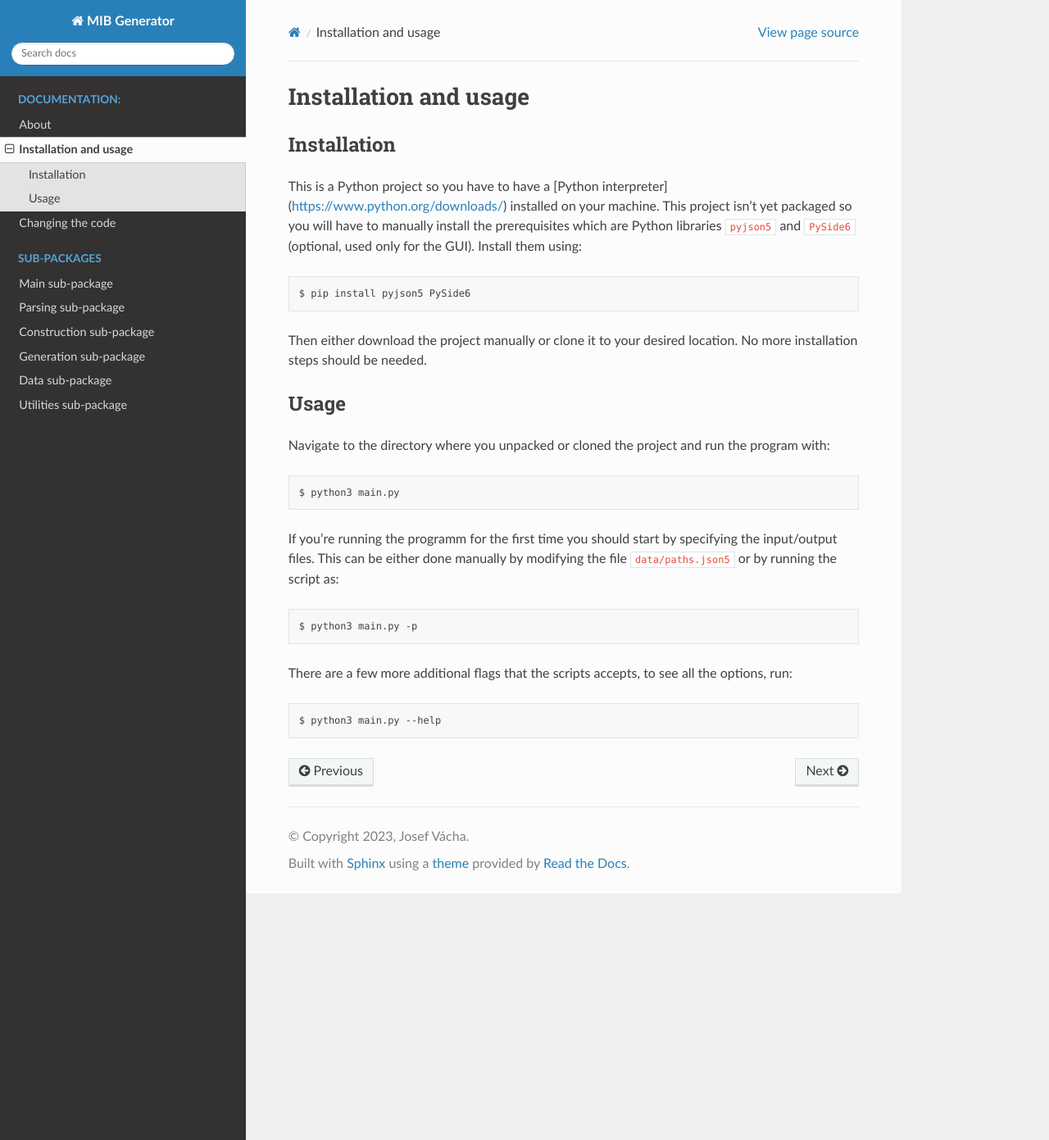
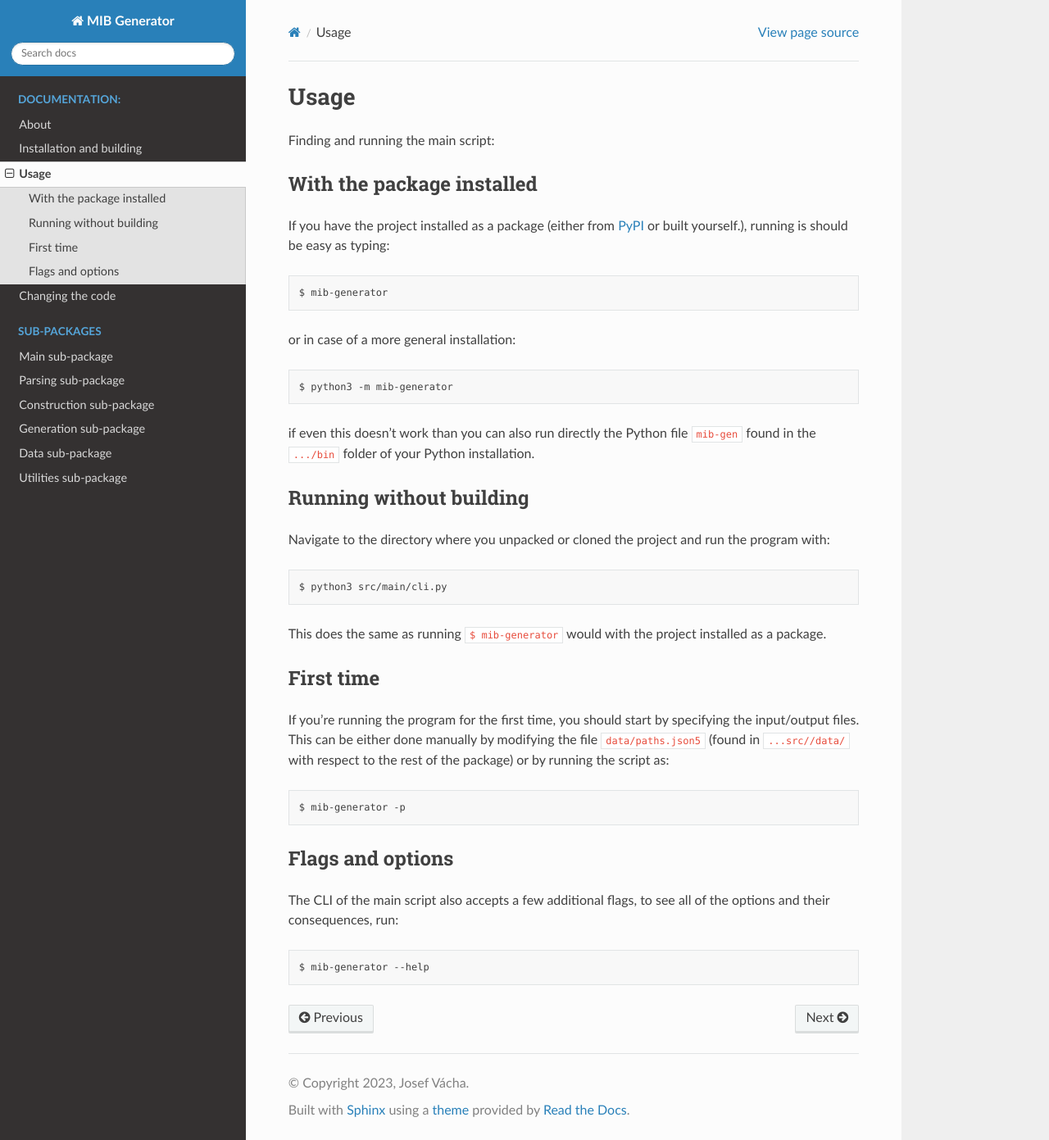
Before and after one commit to vachaj11/MIB-Generator, a Sphinx documentation site: the page built from docs/usage.rst, in a window 1280 px wide and 1391 px high. Shown: the whole window at 82% size. Built offline with Sphinx 7.4.7 and the Read the Docs theme 2.0.0, drawn with Linux system fonts in a browser that asks for light colours.

Commit message:
Updated the documentation on installation and building and uploaded the project to PyPI.

```diff
--- a/docs/index.rst
+++ b/docs/index.rst
@@ -16,7 +16,8 @@
    :caption: Documentation:
 
    About <about>
-   Installation and usage <usage>
+   Installation and building <installation>
+   Usage <usage>
    Changing the code <change>
 
 .. toctree::
--- /dev/null
+++ b/docs/installation.rst
@@ -0,0 +1,58 @@
+Installation and building
+=========================
+
+This is a Python project so in any case you have to have a `Python interpreter <https://www.python.org/downloads/>`_ installed on your machine.
+
+Installation
+------------
+
+The releases are published to `PyPI <https://pypi.org/project/mib-generator>`_ and so the project can be most easily installed with: ::
+
+	$ pip install mib-generator
+
+Or alternatively: ::
+
+	$ python3 -m pip install mib-generator
+
+
+Building from source
+--------------------
+
+Clone the source repository using: ::
+
+	$ git clone https://github.com/vachaj11/MIB-Generator.git
+
+Navigate to the cloned directory: ::
+
+	$ cd MIB-Generator
+
+The building process requires the Python ``build`` package. Install it (or check the installation) with: ::
+
+	$ python3 -m pip install --upgrade build
+
+Build the MIB Generator package with: ::
+
+	$ python3 -m build
+
+If this finishes successfully, navigate to the build directory: ::
+
+	$ cd dist
+
+And install the built package with: ::
+
+	$ python3 -m pip install *.whl
+
+(Replace the ``*.whl`` with the full name in case you have multiple versions built.)
+
+Running without building
+------------------------
+
+The set of scripts can also be used directly without any building and packet installation. In such case, clone the source code into desired directory with: ::
+
+	$ git clone https://github.com/vachaj11/MIB-Generator.git
+
+Before running the cloned code, you will have to manually install the prerequisite python libraries, which are ``json5`` and ``PySide6`` (optional, used only for the GUI). Install them using (assuming a standard Python3 environment): ::
+
+	$ python3 -m pip install json5 PySide6
+
+You should then be able to directly run any script found in the package, subpackages and modules in the ``./src`` directory.
--- a/docs/usage.rst
+++ b/docs/usage.rst
@@ -1,28 +1,41 @@
-Installation and usage
-======================
+Usage
+=====
 
-Installation
-------------
+Finding and running the main script:
 
-This is a Python project so you have to have a [Python interpreter](https://www.python.org/downloads/) installed on your machine. This project isn't yet packaged so
-you will have to manually install the prerequisites which are Python libraries ``pyjson5`` and ``PySide6`` (optional, used only for the GUI). Install them using: ::
+With the package installed
+--------------------------
 
-	$ pip install pyjson5 PySide6
+If you have the project installed as a package (either from `PyPI <https://pypi.org/project/mib-generator>`_ or built yourself.), running is should be easy as typing: ::
 
-Then either download the project manually or clone it to your desired location. No more installation steps should be needed.
+	$ mib-generator
 
-Usage
------
+or in case of a more general installation: ::
+
+	$ python3 -m mib-generator
+
+if even this doesn't work than you can also run directly the Python file  ``mib-gen`` found in the ``.../bin`` folder of your Python installation.
+
+Running without building
+------------------------
 
 Navigate to the directory where you unpacked or cloned the project and run the program with: ::
 
-	$ python3 main.py
+	$ python3 src/main/cli.py
 
-If you're running the programm for the first time you should start by specifying the input/output files. This can be either done manually by modifying the file
-``data/paths.json5`` or by running the script as: ::
+This does the same as running ``$ mib-generator`` would with the project installed as a package.
 
-	$ python3 main.py -p
+First time
+----------
 
-There are a few more additional flags that the scripts accepts, to see all the options, run: ::
+If you're running the program for the first time, you should start by specifying the input/output files. This can be either done manually by modifying the file
+``data/paths.json5`` (found in ``...src//data/`` with respect to the rest of the package) or by running the script as: ::
 
-	$ python3 main.py --help
+	$ mib-generator -p
+
+Flags and options
+-----------------
+
+The CLI of the main script also accepts a few additional flags, to see all of the options and their consequences, run: ::
+
+	$ mib-generator --help
--- a/setup.cfg
+++ b/setup.cfg
@@ -4,7 +4,7 @@
 author = Josef Vácha
 author_email = josefvc16@gmail.com
 url = https://github.com/vachaj11/MIB-generator
-description = A package for generating of MIB database.
+description = Generator of SCOS 2000 MIB databases.
 long_description = file: README.md
 long_description_content_type = text/markdown
 license = MIT License
```
Also changed, not shown: README.md (+10 -12 lines), 1 other file.
